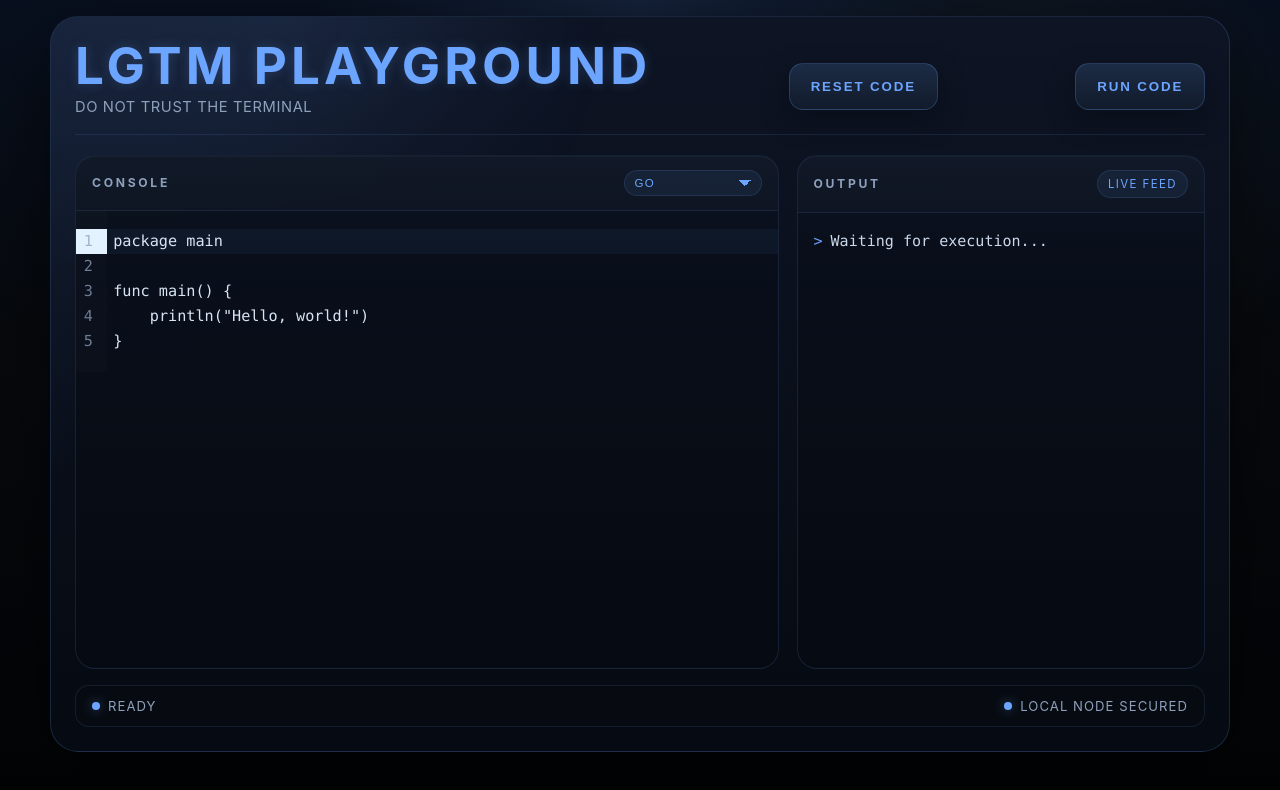
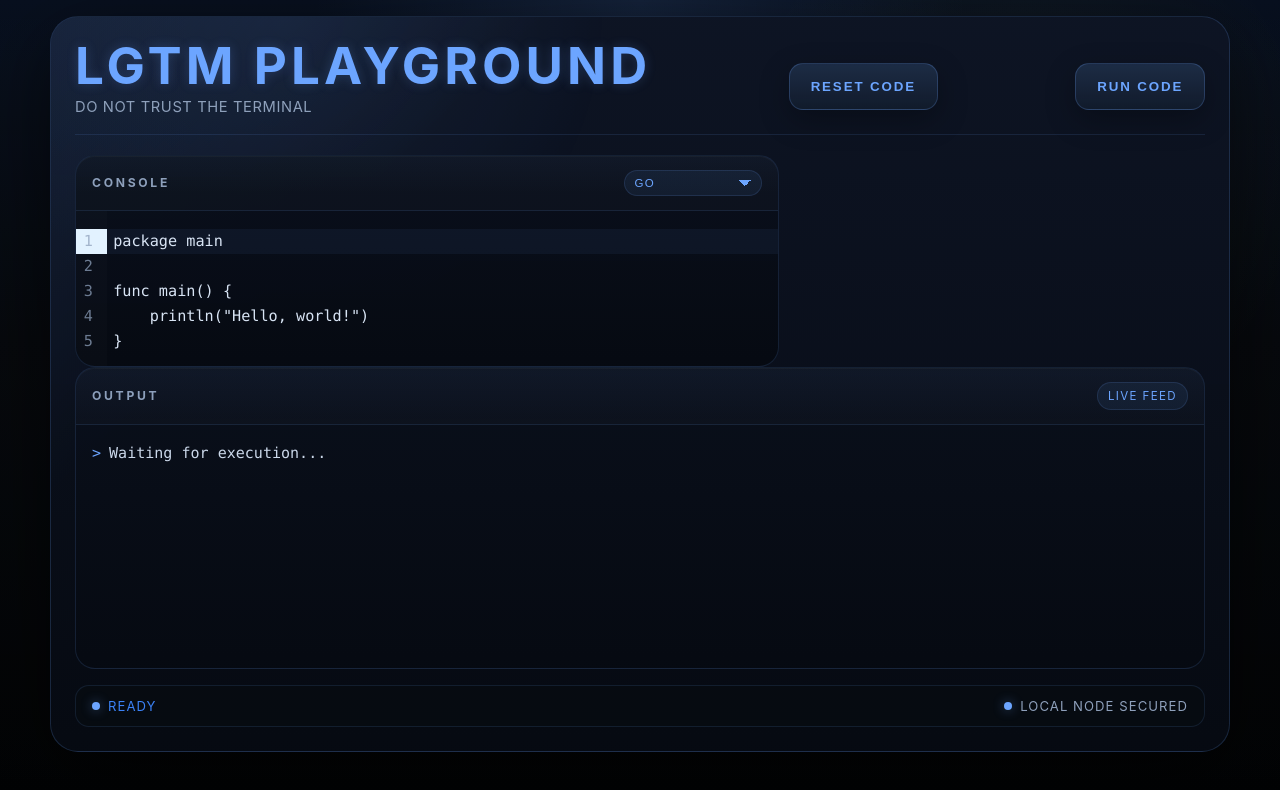
Before and after one commit to mrlouf/ft_lgtm, a React (Vite) app in the folder frontend/: page / in a window 1280 px wide. Shown: the top 790 px of the page. Built offline with nearby package versions, Linux system fonts and the light colour scheme.

Commit message:
feat: update the status bar in the editor to reflect the stage of the run, with colours

```diff
--- a/frontend/src/App.tsx
+++ b/frontend/src/App.tsx
@@ -9,24 +9,27 @@ import StatusBar from "./components/StatusBar";
 import getSnippet from "./snippets/Snippets";
 
 type Language = "javascript" | "python" | "go";
+type Status = "Ready" | "Running" | "Completed" | "Error";
 
 export default function App() {
-
     const [language, setLanguage] = useState<Language>("go");
     const [code, setCode] = useState(getSnippet("go"));
     const [output, setOutput] = useState("Waiting for execution...");
+    const [status, setStatus] = useState<Status>("Ready");
     const [resetVersion, setResetVersion] = useState(0);
 
     function handleLanguageChange(nextLanguage: Language) {
         setLanguage(nextLanguage);
         setCode(getSnippet(nextLanguage));
         setOutput("Waiting for execution...");
+        setStatus("Ready");
         setResetVersion((value) => value + 1);
     }
 
     function handleReset() {
         setCode(getSnippet(language));
         setOutput("Waiting for execution...");
+        setStatus("Ready");
         setResetVersion((value) => value + 1);
     }
 
@@ -39,7 +42,12 @@ export default function App() {
                         <p className="app-subtitle">do not trust the terminal</p>
                     </div>
                     <ResetButton onReset={handleReset} />
-                    <RunButton code={code} language={language} onResult={setOutput} />
+                    <RunButton
+                        code={code}
+                        language={language}
+                        onResult={setOutput}
+                        onStatusChange={setStatus}
+                    />
                 </header>
 
                 <div className="app-grid">
@@ -50,10 +58,11 @@ export default function App() {
                         onChangeLanguage={handleLanguageChange}
                         resetVersion={resetVersion}
                     />
-                    <Output output={output} />
                 </div>
 
-                <StatusBar />
+                <Output output={output} />
+
+                <StatusBar status={status} />
             </div>
         </main>
     );
--- a/frontend/src/components/RunButton.tsx
+++ b/frontend/src/components/RunButton.tsx
@@ -1,14 +1,16 @@
 type Language = "javascript" | "python" | "go";
+type Status = "Ready" | "Running" | "Completed" | "Error";
 
 type RunButtonProps = {
     code: string;
     language: Language;
     onResult: (output: string) => void;
+    onStatusChange: (status: Status) => void;
 };
 
-export default function RunButton({ code, language, onResult }: RunButtonProps) {
+export default function RunButton({ code, language, onResult, onStatusChange }: RunButtonProps) {
     function handleRun() {
-
+        onStatusChange("Running");
         onResult("Running code...");
 
         fetch("/api/run", {
@@ -21,16 +23,18 @@ export default function RunButton({ code, language, onResult }: RunButtonProps)
                 language,
             }),
         })
-
             .then((response) => response.json())
             .then((data) => {
-
                 const output = JSON.stringify(data, null, 2);
                 console.log("Code execution result:", output);
 
                 if (data.status === "failed") {
+                    onStatusChange("Error");
                     onResult(`Error: ${data.error}`);
-                } else {
+                    return;
+                }
+
+                onStatusChange("Completed");
 
                 const resultOutput = `Output:\n${data.stdout}\n\n`;
                 if (data.stderr) {
@@ -39,13 +43,10 @@ export default function RunButton({ code, language, onResult }: RunButtonProps)
                 } else {
                     onResult(resultOutput);
                 }
-                }
-
             })
             .catch((error) => {
-
                 console.error("Error running code:", error);
-
+                onStatusChange("Error");
                 onResult(`Error running code: ${error.message}`);
             });
     }
--- a/frontend/src/components/StatusBar.tsx
+++ b/frontend/src/components/StatusBar.tsx
@@ -1,7 +1,20 @@
-export default function StatusBar() {
+type Status = "Ready" | "Running" | "Completed" | "Error";
+
+const statusColors: Record<Status, string> = {
+    Ready: "#3b82f6",
+    Running: "#f5d60b",
+    Completed: "#22c55e",
+    Error: "#ef4444",
+};
+
+type StatusBarProps = {
+    status: Status;
+};
+
+export default function StatusBar({ status }: StatusBarProps) {
     return (
         <footer className="status-bar">
-            <span>Ready</span>
+            <span style={{ color: statusColors[status] }}>{status}</span>
             <span>Local node secured</span>
         </footer>
     );
```
Lines whose indentation alone changed are shown as unchanged.
